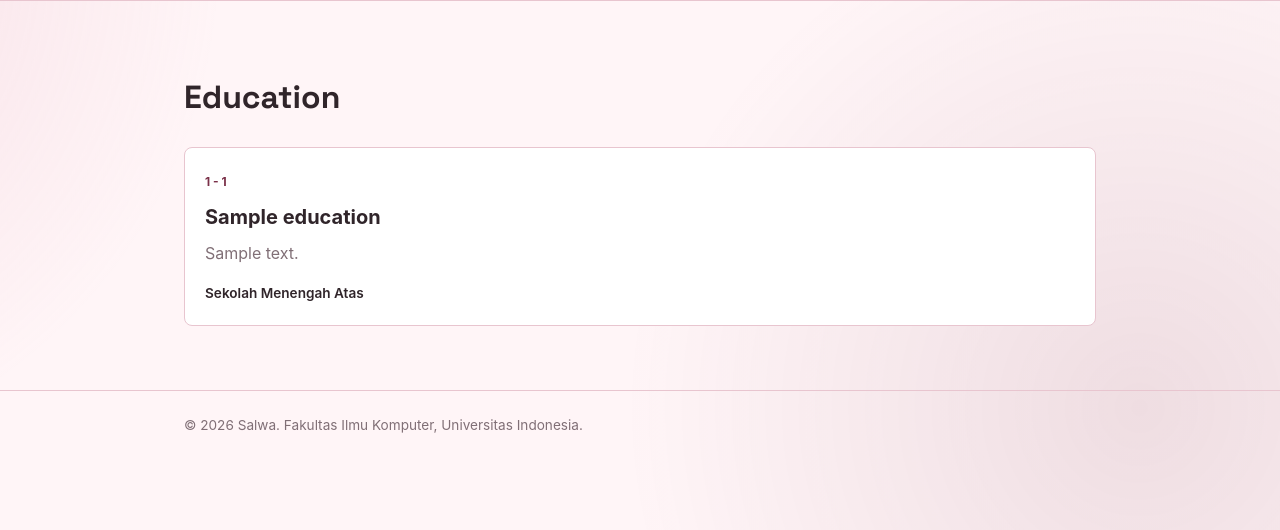
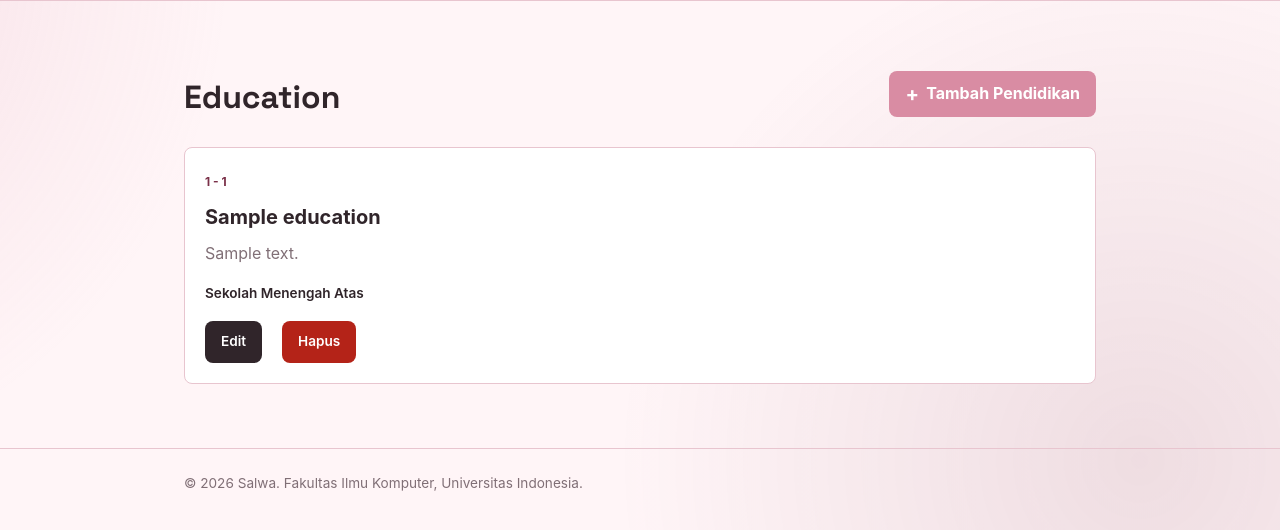
Before and after one commit to salfizaa18/myportofolio, a Django app: page /education/ in a window 1280 px wide. Shown: the part 74-604 px from the top of the page. Run offline with Django 5.2, Linux system fonts and the light colour scheme; tables that the repository leaves empty hold one stand-in row (values such as "Sample post").

Commit message:
Update, add, delete education

```diff
--- /dev/null
+++ b/templates/components/education_delete_modal.html
@@ -0,0 +1,45 @@
+<button type="button"
+        class="button button-danger"
+        popovertarget="delete-education-{{ education.id }}"
+        aria-label="Hapus {{ education.title }}"
+        title="Hapus data pendidikan">
+    Hapus
+</button>
+
+<div id="delete-education-{{ education.id }}"
+     class="project-delete-modal"
+     popover="auto"
+     role="dialog"
+     aria-modal="true"
+     aria-labelledby="delete-education-title-{{ education.id }}">
+    <button type="button"
+            class="project-delete-modal__backdrop"
+            popovertarget="delete-education-{{ education.id }}"
+            popovertargetaction="hide"
+            aria-label="Tutup konfirmasi hapus">
+    </button>
+
+    <div class="project-delete-modal__content">
+        <button type="button"
+                class="project-delete-modal__close"
+                popovertarget="delete-education-{{ education.id }}"
+                popovertargetaction="hide"
+                aria-label="Tutup konfirmasi hapus">×</button>
+        <h2 id="delete-education-title-{{ education.id }}">Hapus Data Pendidikan?</h2>
+        <p>
+            Apakah Anda yakin ingin menghapus
+            <strong>{{ education.title }}</strong>?
+        </p>
+
+        <div class="project-delete-modal__actions">
+            <button type="button"
+                    class="button button-secondary"
+                    popovertarget="delete-education-{{ education.id }}"
+                    popovertargetaction="hide">Batal</button>
+            <form method="post" action="{% url 'main:delete_education' education.id %}">
+                {% csrf_token %}
+                <button type="submit" class="button button-danger">Ya, Hapus</button>
+            </form>
+        </div>
+    </div>
+</div>
--- a/templates/education.html
+++ b/templates/education.html
@@ -6,7 +6,12 @@
     <main>
         <section class="education" id="education">
             <div class="container">
-                <h1>Education</h1>
+                <div class="project-header">
+                    <h1>Education</h1>
+                    <a href="{% url 'main:create_education' %}" class="button project-add-button">
+                        <span aria-hidden="true">+</span> Tambah Pendidikan
+                    </a>
+                </div>
                 <div class="education-list">
                     {% for education in education_list %}
                         <article class="education-item">
@@ -22,17 +27,18 @@
                             <p class="education-info">
                                 {{ education.description }}
                             </p>
-
                             <p class="education-category">
                                 {{ education.get_category_display }}
                             </p>
+                            <div class="project-card-actions">
+                                <div class="project-actions">
+                                    <a href="{% url 'main:update_education' education.id %}" class="button button-secondary">Edit</a>
+                                    {% include "components/education_delete_modal.html" with education=education %}
+                                </div>
+                            </div>
                         </article>
-
                     {% empty %}
-                        <p class="empty-state">
-                            Belum ada data education.
-                        </p>
-
+                        <p class="empty-state">Belum ada data education.</p>
                     {% endfor %}
                 </div>
             </div>
```
Also changed, not shown: templates/education_form.html (added, +28 -0 lines).
